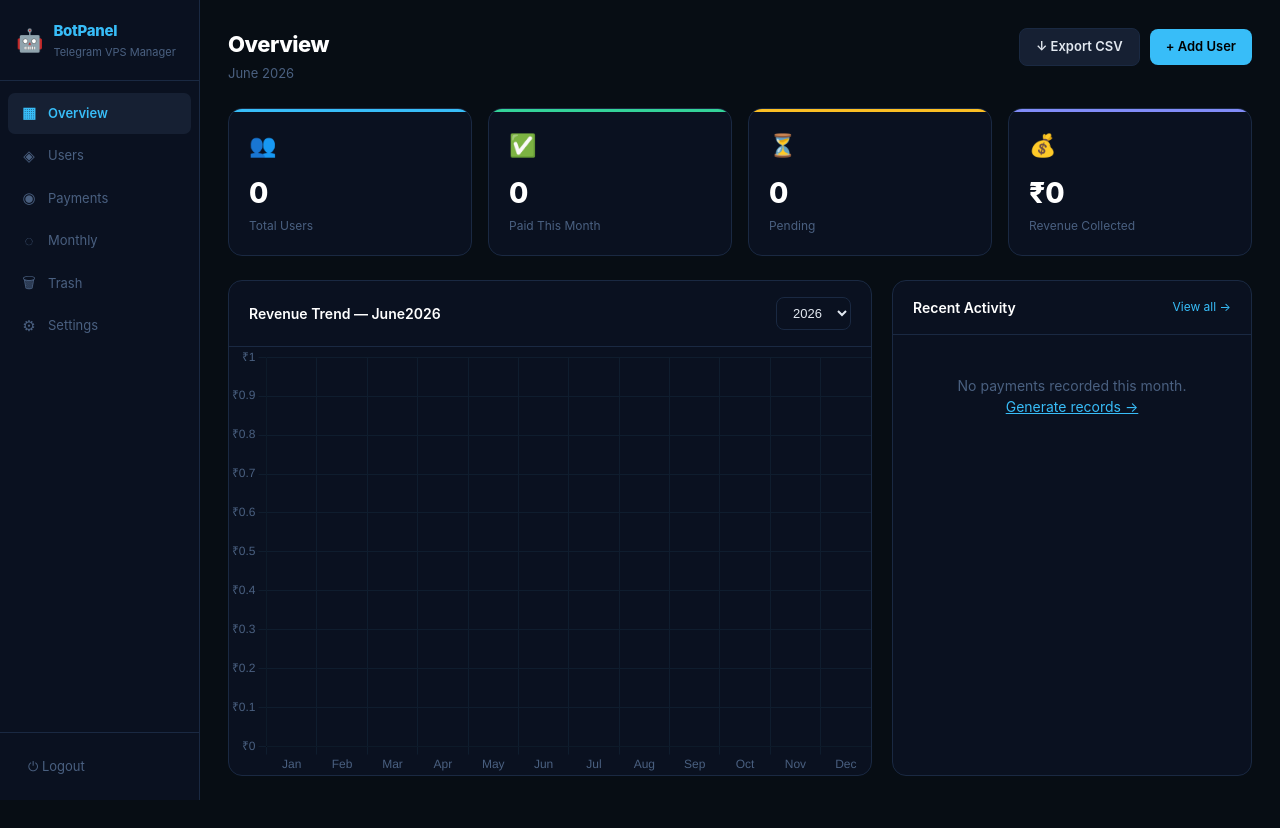
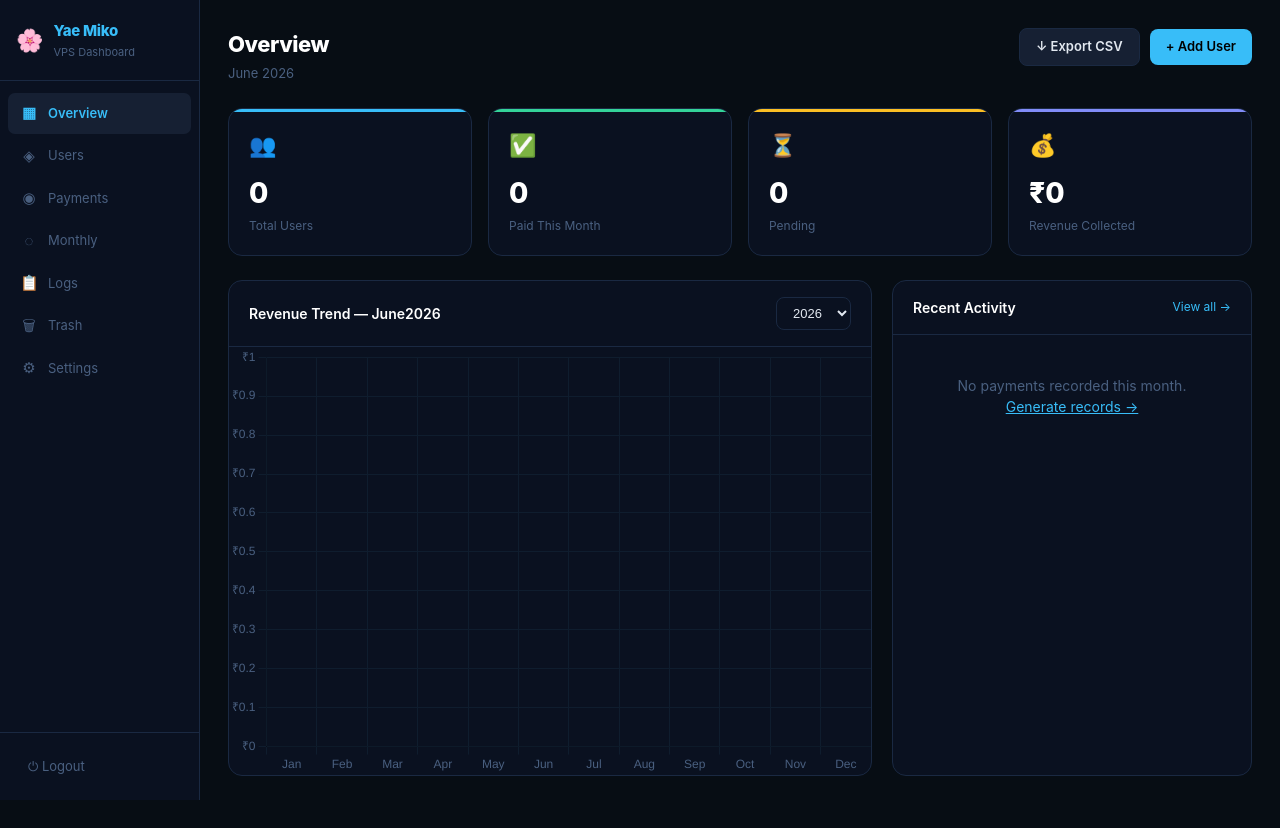
Before and after one commit to MikoxYae/botpanel, a Flask app: page / in a window 1280 px wide. Run offline with Flask 3, Linux system fonts and the light colour scheme; the visitor is signed in with stand-in values (Sample User, id 1).

Commit message:
Update templates/base.html

```diff
--- a/templates/base.html
+++ b/templates/base.html
@@ -3,7 +3,7 @@
 <head>
   <meta charset="UTF-8" />
   <meta name="viewport" content="width=device-width, initial-scale=1.0" />
-  <title>{% block title %}BotPanel{% endblock %} — Telegram VPS Manager</title>
+  <title>{% block title %}Dashboard{% endblock %} — Yae Miko</title>
   <link rel="stylesheet" href="{{ url_for('static', filename='css/style.css') }}" />
   <script src="https://cdn.jsdelivr.net/npm/chart.js@4.4.2/dist/chart.umd.min.js"></script>
 </head>
@@ -12,10 +12,10 @@
   <div class="layout">
     <aside class="sidebar">
       <div class="sidebar-logo">
-        <span class="logo-icon">🤖</span>
+        <span class="logo-icon">🌸</span>
         <div>
-          <div class="logo-title">BotPanel</div>
-          <div class="logo-sub">Telegram VPS Manager</div>
+          <div class="logo-title">Yae Miko</div>
+          <div class="logo-sub">VPS Dashboard</div>
         </div>
       </div>
 
@@ -31,6 +31,9 @@
         </a>
         <a href="{{ url_for('monthly') }}" class="nav-item {% if request.endpoint == 'monthly' %}active{% endif %}">
           <span class="nav-icon">◌</span> Monthly
+        </a>
+        <a href="{{ url_for('logs') }}" class="nav-item {% if request.endpoint == 'logs' %}active{% endif %}">
+          <span class="nav-icon">📋</span> Logs
         </a>
         <a href="{{ url_for('trash') }}" class="nav-item {% if request.endpoint == 'trash' %}active{% endif %}">
           <span class="nav-icon">🗑</span> Trash
```
